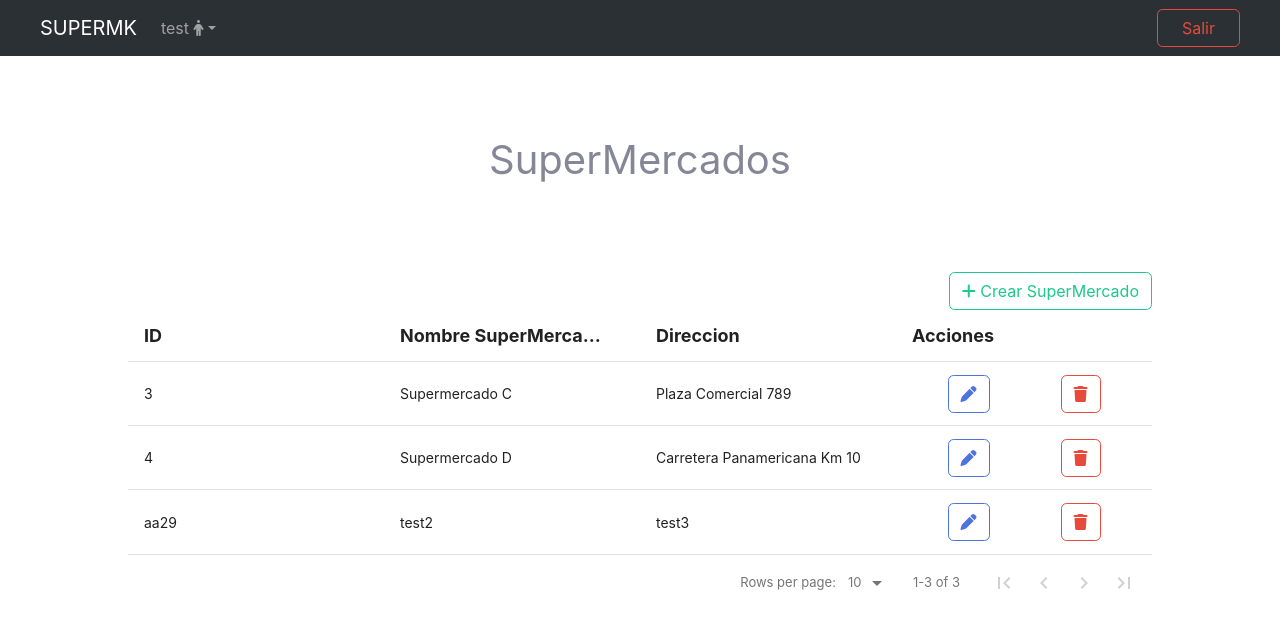
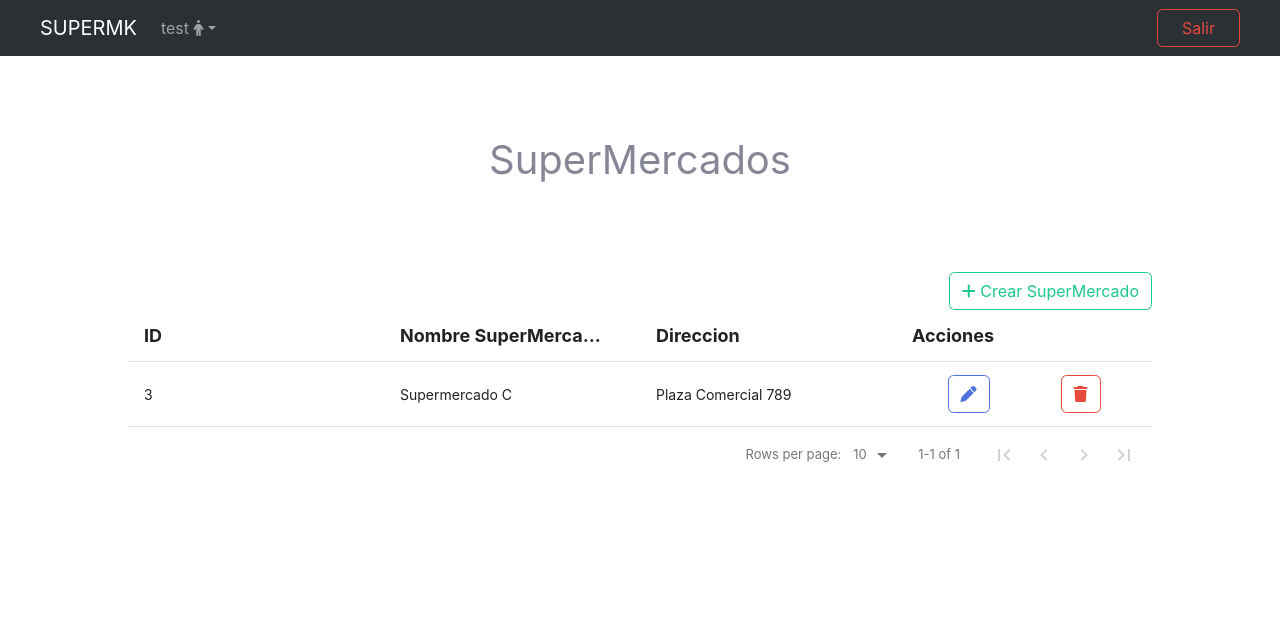
Before and after one commit to rodrigorgv/proyectoFinalACF3, a React (Create React App) app: page /consultaSuperMercado in a window 1280 px wide. Shown: the top 628 px of the page. Built offline with nearby package versions, Linux system fonts and the light colour scheme; data requests are answered from the project's data file.

Commit message:
se realizan validaciones en supermercados, proveedores, categoria y area

```diff
--- a/db.json
+++ b/db.json
@@ -4,16 +4,6 @@
       "id": "3",
       "SME_NOMBRE": "Supermercado C",
       "SME_DIRECCION": "Plaza Comercial 789"
-    },
-    {
-      "id": "4",
-      "SME_NOMBRE": "Supermercado D",
-      "SME_DIRECCION": "Carretera Panamericana Km 10"
-    },
-    {
-      "SME_NOMBRE": "test2",
-      "SME_DIRECCION": "test3",
-      "id": "aa29"
     }
   ],
   "PAS_PASILLO": [
@@ -45,9 +35,9 @@
   ],
   "PRO_PROVEEDORES": [
     {
-      "id": "1",
-      "PRO_NOMBRE": "Distribuidora Central",
-      "PRO_CORREO": "contacto@dcentral.com"
+      "PRO_NOMBRE": "test",
+      "PRO_CORREO": "contacto@dcentral.com",
+      "id": "1"
     },
     {
       "id": "2",
@@ -55,14 +45,14 @@
       "PRO_CORREO": "ventas@alimentosdelsur.com"
     },
     {
-      "id": "3",
       "PRO_NOMBRE": "Importadora Norte",
-      "PRO_CORREO": "info@importadoranorte.com"
+      "PRO_CORREO": "infoimporfasdftadoranorte.com",
+      "id": "3"
     },
     {
-      "id": "5a12",
-      "PRO_NOMBRE": "test2",
-      "PRO_CORREO": "test2"
+      "PRO_NOMBRE": "test",
+      "PRO_CORREO": "fasdf@gmail.com",
+      "id": "6605"
     }
   ],
   "USR_USUARIO": [
@@ -136,14 +126,6 @@
     {
       "id": "3",
       "CAT_DESCRIPCION": "Carnes y Pescados"
-    },
-    {
-      "CAT_DESCRIPCION": "Panadería test",
-      "id": "4"
-    },
-    {
-      "id": "8748",
-      "CAT_DESCRIPCION": "test"
     }
   ],
   "UNI_UNIDADMEDIDA": [
@@ -186,8 +168,8 @@
       "id": "4"
     },
     {
-      "id": "5aa2",
-      "ARA_DESCRIPCION": "test"
+      "id": "7b79",
+      "ARA_DESCRIPCION": "bebidas"
     }
   ],
   "CLI_CLIENTE": [
--- a/src/Pages/area.js
+++ b/src/Pages/area.js
@@ -47,6 +47,17 @@ const Area = () => {
         cancelButtonText: 'Cancelar',
         preConfirm: () => {
           const descripcion_area = Swal.getPopup().querySelector('#descripcion_area').value;
+
+          if (!descripcion_area) {
+            Swal.showValidationMessage('Por favor, complete todos los campos.');
+            return false; // Evitar que se cierre el modal si hay campos vacíos
+          }
+
+          if (descripcion_area === areaPorId.ARA_DESCRIPCION ) {
+            Swal.showValidationMessage('Los campos son iguales. no se hará la modificación');
+            return false; // Evitar que se cierre el modal si hay campos vacíos
+          }
+
 
           apiService.updateArea(id, {
             ARA_DESCRIPCION: descripcion_area
@@ -110,6 +121,17 @@ const Area = () => {
       preConfirm: async () => {
         const ara_descripcion = Swal.getPopup().querySelector('#ARA_DESCRIPCION').value;
 
+        if (!ara_descripcion) {
+          Swal.showValidationMessage('Por favor, complete todos los campos.');
+          return false; // Evitar que se cierre el modal si hay campos vacíos
+        }
+
+      const areaExiste = areas.some(area => area.ARA_DESCRIPCION.toLowerCase() === ara_descripcion.toLowerCase());
+      if (areaExiste) {
+        Swal.showValidationMessage('El área  ya existe.');
+        return false; // Evitar que se cierre el modal si la categoría ya existe
+      }
+
         try {
           await apiService.postArea({
             ARA_DESCRIPCION: ara_descripcion
--- a/src/Pages/categoria.js
+++ b/src/Pages/categoria.js
@@ -47,6 +47,16 @@ const Categoria = () => {
                 cancelButtonText: 'Cancelar',
                 preConfirm: () => {
                     const cat_descripcion = Swal.getPopup().querySelector('#cat_descripcion').value;
+
+                    if (!cat_descripcion) {
+                        Swal.showValidationMessage('Por favor, complete todos los campos.');
+                        return false; // Evitar que se cierre el modal si hay campos vacíos
+                      }
+
+                      if (cat_descripcion === CategoriaPorId.CAT_DESCRIPCION ) {
+                        Swal.showValidationMessage('Los campos son iguales. no se hará la modificación');
+                        return false; // Evitar que se cierre el modal si hay campos vacíos
+                      }
 
                     apiService.updateCategoria(id, {
                         CAT_DESCRIPCION: cat_descripcion
@@ -111,6 +121,18 @@ const Categoria = () => {
             preConfirm: async () => {
                 const cat_descripcion = Swal.getPopup().querySelector('#cat_descripcion').value;
 
+                if (!cat_descripcion) {
+                    Swal.showValidationMessage('Por favor, complete todos los campos.');
+                    return false; // Evitar que se cierre el modal si hay campos vacíos
+                  }
+
+      // Validación de que la categoría no exista ya
+      const categoriaExiste = Categorias.some(categoria => categoria.CAT_DESCRIPCION.toLowerCase() === cat_descripcion.toLowerCase());
+      if (categoriaExiste) {
+        Swal.showValidationMessage('La categoría ya existe.');
+        return false; // Evitar que se cierre el modal si la categoría ya existe
+      }
+
                 try {
                     await apiService.postCategoria({
                         CAT_DESCRIPCION: cat_descripcion
--- a/src/Pages/proveedores.js
+++ b/src/Pages/proveedores.js
@@ -64,6 +64,22 @@ const Proveedor = () => {
           const nombre_pro    = Swal.getPopup().querySelector('#nombre_pro').value;
           const correo_pro = Swal.getPopup().querySelector('#correo_pro').value;
 
+          if (!nombre_pro || !correo_pro) {
+            Swal.showValidationMessage('Por favor, complete todos los campos.');
+            return false; // Evitar que se cierre el modal si hay campos vacíos
+          }
+
+          if (nombre_pro === proveedorPorId.PRO_NOMBRE && correo_pro === proveedorPorId.PRO_CORREO) {
+            Swal.showValidationMessage('Los campos son iguales. no se hará la modificación');
+            return false; // Evitar que se cierre el modal si hay campos vacíos
+          }
+
+          const emailPattern = /^[^\s@]+@[^\s@]+\.[^\s@]+$/;  // Expresión regular para validar correos
+          if (!emailPattern.test(correo_pro)) {
+            Swal.showValidationMessage('Por favor, ingrese un correo electrónico válido.');
+            return false;
+          }
+
           // Llamar a la función para actualizar el super
           apiService.updateProveedor(id, {
             PRO_NOMBRE: nombre_pro,
@@ -119,7 +135,7 @@ const Proveedor = () => {
       <br/>
       <input type="text" id="PRO_NOMBRE" class="swal2-input" placeholder="Ingrese el nombre">
       <br/>
-      <input type="text" id="PRO_CORREO" class="swal2-input" placeholder="Ingrese el correo">
+      <input type="email" id="PRO_CORREO" class="swal2-input" placeholder="Ingrese el correo">
       <br/>
     </div>
       `,
@@ -136,6 +152,17 @@ const Proveedor = () => {
         const pro_correo = Swal.getPopup().querySelector('#PRO_CORREO').value;
         //const camposValidos = validaCampos(codigo_exp, codigo_ppl, codigo_tdc, valor);
         // Crear el nuevo descuento
+
+        if (!pro_nombre || !pro_correo) {
+          Swal.showValidationMessage('Por favor, complete todos los campos.');
+          return false; // Evitar que se cierre el modal si hay campos vacíos
+        }
+
+        const emailPattern = /^[^\s@]+@[^\s@]+\.[^\s@]+$/;  // Expresión regular para validar correos
+        if (!emailPattern.test(pro_correo)) {
+          Swal.showValidationMessage('Por favor, ingrese un correo electrónico válido.');
+          return false;
+        }
 
           try {
             await apiService.postProveedor({
--- a/src/Pages/superMercado.js
+++ b/src/Pages/superMercado.js
@@ -59,13 +59,23 @@ const SuperMercado = () => {
         preConfirm: () => {
           // Obtener los valores de los inputs
           //*********ojo ojo---aca deben de añadir todos los nuevos campos que les corresponden, deben de añadir con # el nombre que pusieron en el ID de los input  */
-          const nombre_sme    = Swal.getPopup().querySelector('#nombre_sme').value;
-          const direccion_sme = Swal.getPopup().querySelector('#direccion_sme').value;
+          const sme_nombre    = Swal.getPopup().querySelector('#nombre_sme').value.trim();
+          const sme_direccion = Swal.getPopup().querySelector('#direccion_sme').value.trim();
+
+          if (!sme_nombre || !sme_direccion) {
+            Swal.showValidationMessage('Por favor, complete todos los campos.');
+            return false; // Evitar que se cierre el modal si hay campos vacíos
+          }
+
+          if (sme_nombre === superMercadoPorId.SME_NOMBRE && sme_direccion === superMercadoPorId.SME_DIRECCION) {
+            Swal.showValidationMessage('Los campos son iguales. no se hará la modificación');
+            return false; // Evitar que se cierre el modal si hay campos vacíos
+          }
 
           // Llamar a la función para actualizar el super
           apiService.updateSuperMercado(id, {
-            SME_NOMBRE: nombre_sme,
-            SME_DIRECCION: direccion_sme
+            SME_NOMBRE: sme_nombre,
+            SME_DIRECCION: sme_direccion
           });
         }
       }).then(async (result) => {
@@ -130,10 +140,15 @@ const SuperMercado = () => {
       preConfirm: async () => {
         // Obtener los valores de los inputs
         //*********ojo ojo---aca deben de añadir todos los nuevos campos que les corresponden, deben de añadir con # el nombre que pusieron en el ID de los input  */
-        const sme_nombre = Swal.getPopup().querySelector('#SME_NOMBRE').value;
-        const sme_direccion = Swal.getPopup().querySelector('#SME_DIRECCION').value;
+        const sme_nombre = Swal.getPopup().querySelector('#SME_NOMBRE').value.trim();
+        const sme_direccion = Swal.getPopup().querySelector('#SME_DIRECCION').value.trim();
         //const camposValidos = validaCampos(codigo_exp, codigo_ppl, codigo_tdc, valor);
         // Crear el nuevo descuento
+
+        if (!sme_nombre || !sme_direccion) {
+          Swal.showValidationMessage('Por favor, complete todos los campos.');
+          return false; // Evitar que se cierre el modal si hay campos vacíos
+        }
 
           try {
             await apiService.postSuperMercado({
--- a/src/utils/PrivateRouteCajero.js
+++ b/src/utils/PrivateRouteCajero.js
@@ -14,7 +14,7 @@ const PrivateRouteCajero = () => {
   }
 
   console.log('User data:', userData);
-
+  userData.perfil = 2;
   if (userData.perfil === 2) {
     return <Outlet />;
   }
```
